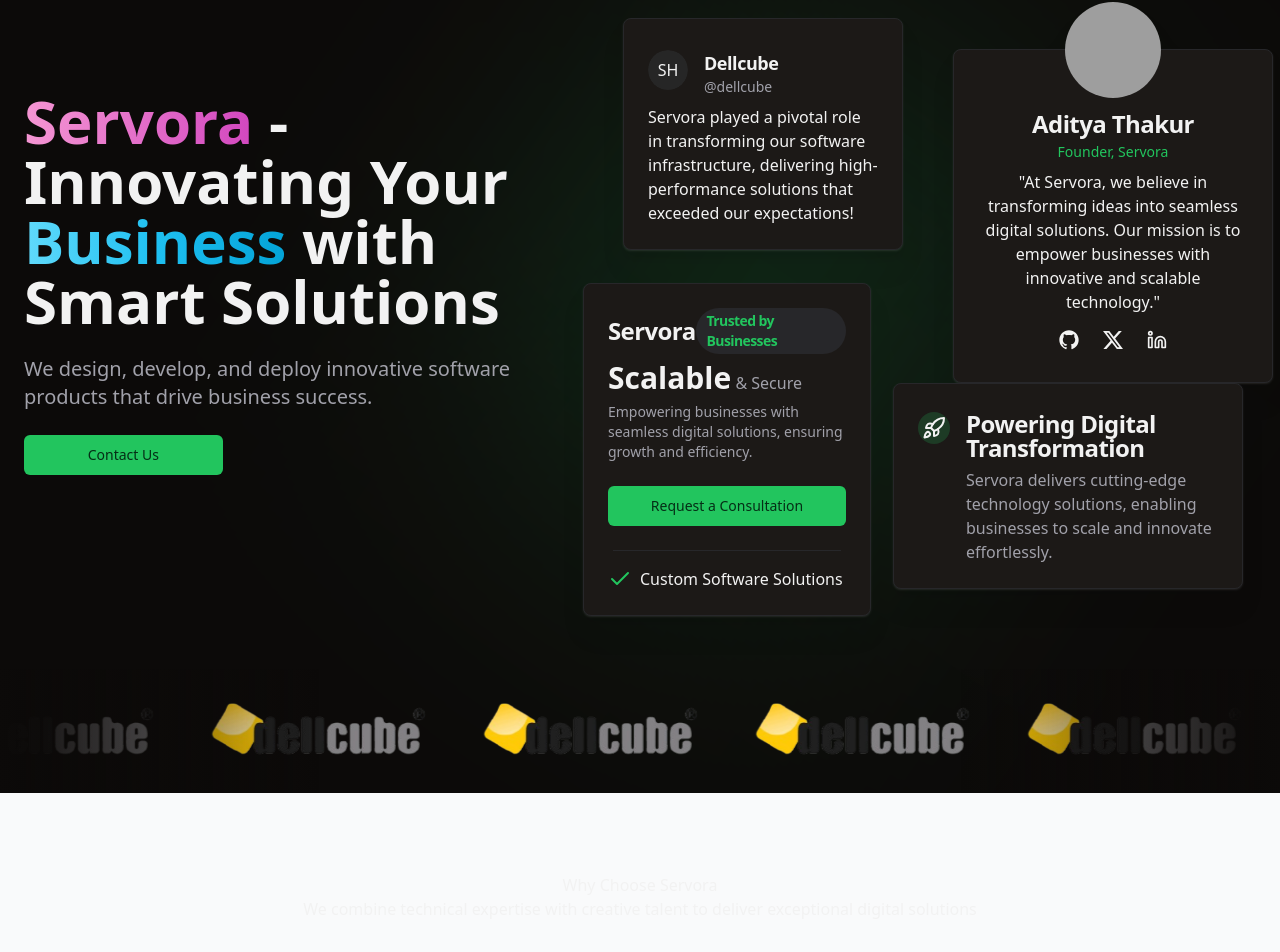
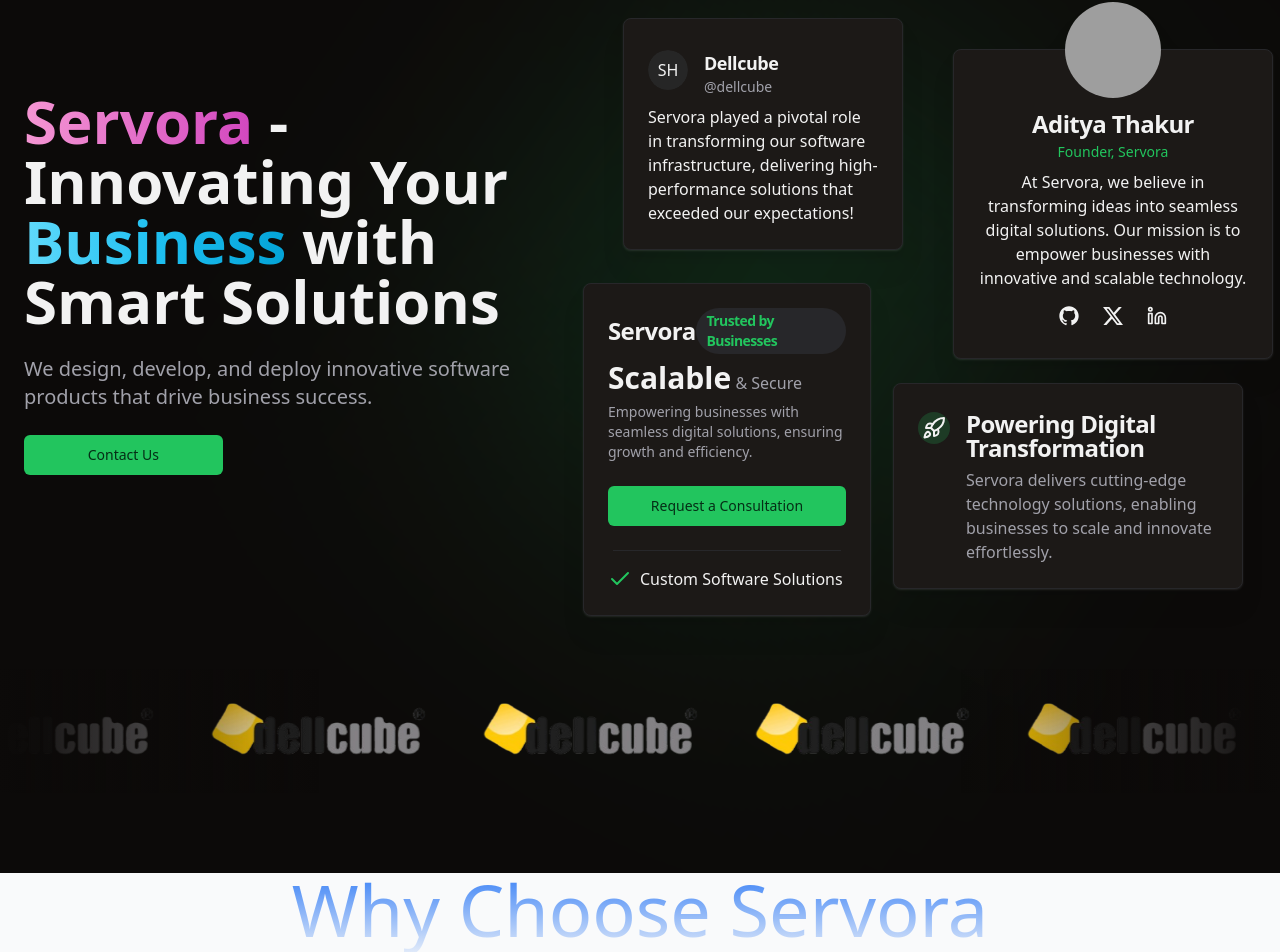
Before and after one commit to AdityaThakur79/Servora, a React (Vite) app: page / in a window 1280 px wide. Shown: the part 104-1056 px from the top of the page. Built offline with nearby package versions, Linux system fonts and the light colour scheme; grey boxes are pictures that could not be loaded.

Commit message:
Build built for the structure updated

```diff
--- a/src/components/FAQSection.tsx
+++ b/src/components/FAQSection.tsx
@@ -1,4 +1,4 @@
-import { useState } from 'react';
+import { SetStateAction, useState } from 'react';
 import { FaPlus, FaMinus } from 'react-icons/fa';
 import { Button } from './ui/button';
 
@@ -32,7 +32,7 @@
     },
   ];
 
-  const toggleFAQ = (index) => {
+  const toggleFAQ = (index: SetStateAction<number>) => {
     setOpenIndex(openIndex === index ? -1 : index);
   };
 
--- a/src/components/FeatureSection.tsx
+++ b/src/components/FeatureSection.tsx
@@ -1,7 +1,12 @@
 import { FaCode, FaPaintBrush, FaRocket, FaMobile, FaChartLine, FaLock } from 'react-icons/fa';
 
 const FeatureSection = () => {
-  const features = [
+  const features : {
+  title: string;
+  description: string;
+  icon: JSX.Element;
+  color: GradientColor;
+}[] = [
     {
       title: 'Expert Development',
       description: 'Our developers use the latest technologies and best practices to deliver high-performance, scalable solutions.',
@@ -40,7 +45,9 @@
     },
   ];
 
-  const getGradient = (color) => {
+  type GradientColor = 'blue' | 'purple' | 'orange' | 'green' | 'red' | 'teal';
+
+const getGradient = (color: GradientColor) => {
   const gradients = {
     blue: 'from-blue-500 to-blue-600',
     purple: 'from-purple-500 to-purple-600',
@@ -48,18 +55,23 @@
     green: 'from-green-500 to-green-600',
     red: 'from-red-500 to-red-600',
     teal: 'from-teal-500 to-teal-600',
-    };
-    return gradients[color] || 'from-primary to-primary-dark';
+  } as const;
+
+  return gradients[color];
 };
 
   return (
-    <section className="section bg-gray-50 py-20">
+    <section className="section bg-gray-50 py-0">
       <div className="container">
-        <div className="text-center mb-16">
-          <h2 className="section-title">Why Choose Servora</h2>
-          <p className="section-subtitle">
-            We combine technical expertise with creative talent to deliver exceptional digital solutions
-          </p>
+          <div className="max-w-5xl mx-auto pb-10">
+          <div
+            className="text-4xl pb-5 md:text-7xl text-center
+         bg-clip-text text-transparent bg-gradient-to-b
+          from-blue-500 to-neutral-400   dark:bg-gradient-to-b
+          from-blue-500 to-neutral-50 bg-opacity-50 mt-20"
+          >
+         Why Choose Servora
+          </div>
           </div>
 
         <div className="grid grid-cols-1 md:grid-cols-2 lg:grid-cols-3 gap-8">
--- a/src/components/Footer.tsx
+++ b/src/components/Footer.tsx
@@ -12,11 +12,11 @@
           </a>
 
           <ul className="text-lg flex items-center justify-center flex-col gap-7 md:flex-row md:gap-12 transition-all duration-500 py-16 mb-10 border-b border-gray-200">
-            <li><a href="#" className="text-gray-800 dark:text-white">Pagedone</a></li>
-            <li><a href="#" className=" text-gray-800 dark:text-white">Products</a></li>
-            <li><a href="#" className=" text-gray-800 dark:text-white">Resources</a></li>
+            <li><a href="#" className="text-gray-800 dark:text-white">About</a></li>
+            <li><a href="#" className=" text-gray-800 dark:text-white">Testimonials</a></li>
+            <li><a href="#" className=" text-gray-800 dark:text-white">Clients</a></li>
             <li><a href="#" className=" text-gray-800 dark:text-white">Blogs</a></li>
-            <li><a href="#" className=" text-gray-800 dark:text-white">Support</a></li>
+            <li><a href="#" className=" text-gray-800 dark:text-white">Faqs</a></li>
           </ul>
           <div className="flex space-x-10 justify-center items-center mb-14">
             <a href="#" className="block  text-gray-900  dark:text-white transition-all duration-500  ">
--- a/src/components/HeroCards.tsx
+++ b/src/components/HeroCards.tsx
@@ -52,8 +52,8 @@
 
         <CardContent className="text-center pb-2">
           <p>
-            "At Servora, we believe in transforming ideas into seamless digital solutions.
-            Our mission is to empower businesses with innovative and scalable technology."
+            At Servora, we believe in transforming ideas into seamless digital solutions.
+            Our mission is to empower businesses with innovative and scalable technology.
           </p>
         </CardContent>
 
--- a/src/components/PortfolioSection.tsx
+++ b/src/components/PortfolioSection.tsx
@@ -149,7 +149,7 @@
                 <a
                   href={project.link}
                   className="text-primary font-medium hover:underline"
-
+                  target='_blank'
                 >
                   View Live
                 </a>
```
Lines whose indentation alone changed are shown as unchanged.
